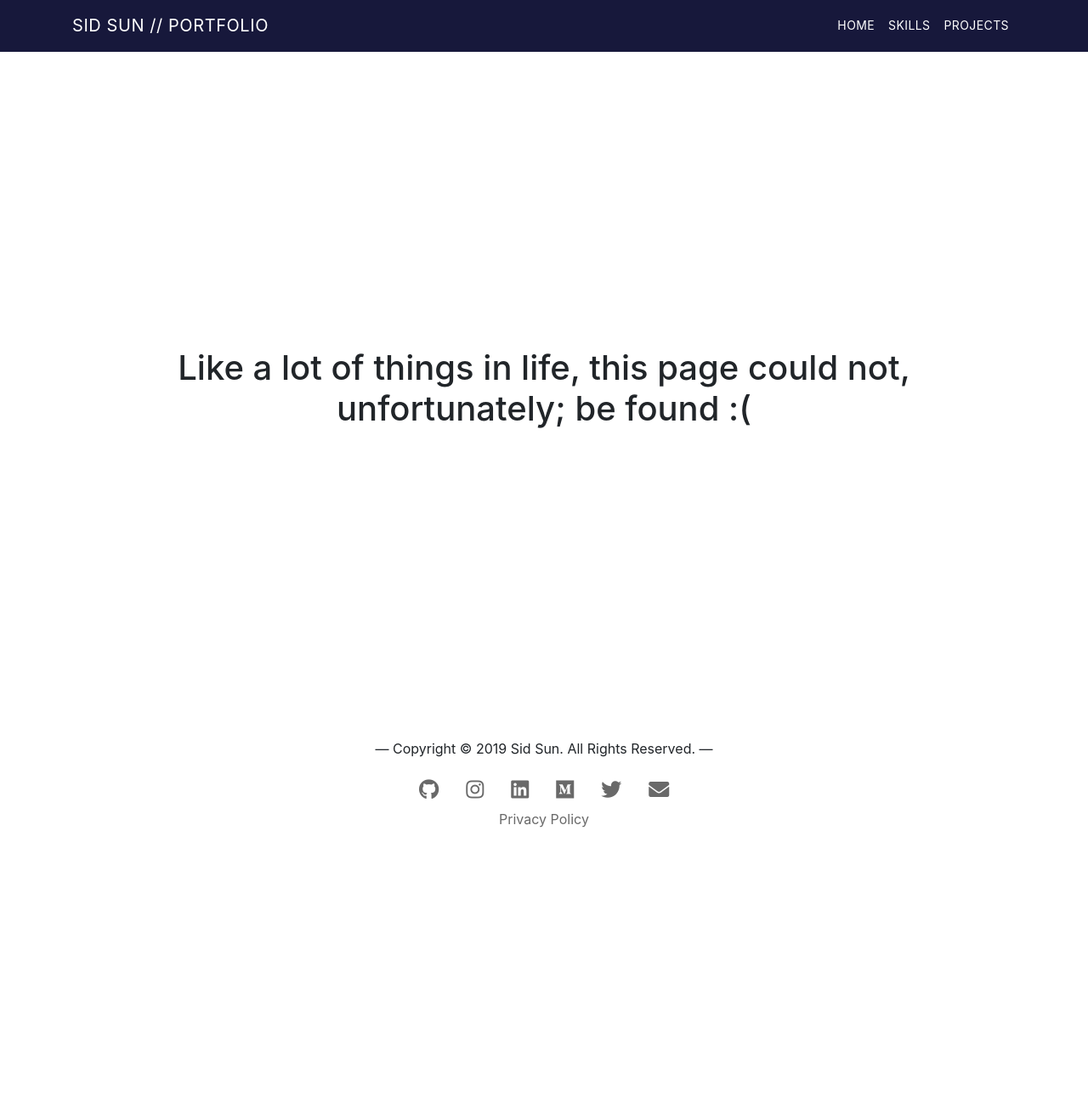
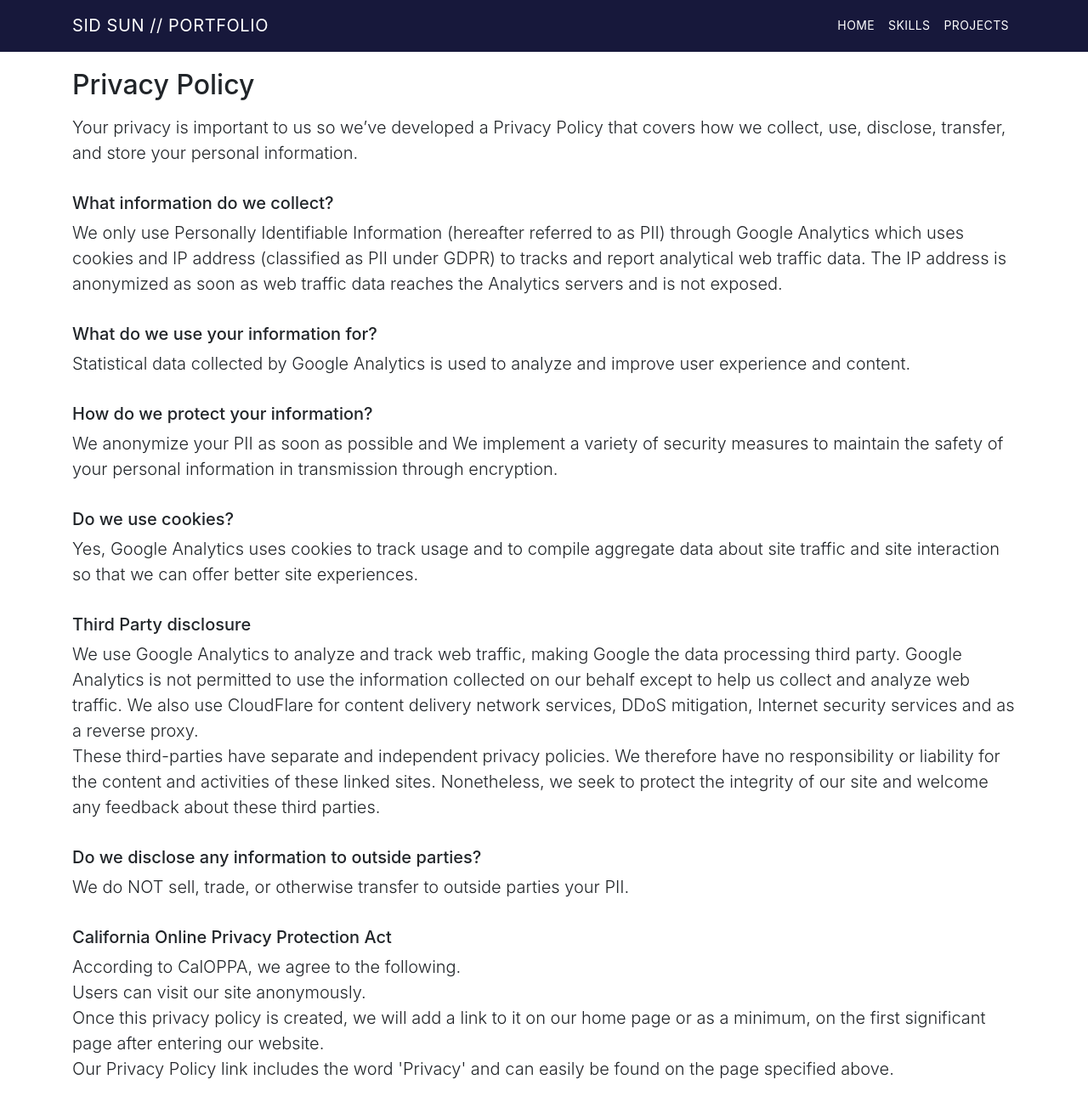
Before and after one commit to Sid-Sun/portfolio, a React (Create React App) app: page /policy in a window 1280 px wide. Shown: the top 1297 px of the page at 85% size. Before the commit the page ends 1000 px from the top, so only its background shows below. Built offline with nearby package versions, Linux system fonts and the light colour scheme.

Commit message:
Add privacy policy & geeneral updates
Signed-off-by: Sid Sun <sid@sidsun.com>

```diff
--- /dev/null
+++ b/src/components/Policy/Policy.js
@@ -0,0 +1,126 @@
+import React, {Component} from 'react';
+import Container from "react-bootstrap/Container";
+
+export default class Policy extends Component {
+    componentDidMount() {
+        window.scrollTo(0, 0);
+    }
+    render() {
+        return (
+            <div className="policy">
+                <div className="tableView text-black-75 py-1">
+                    <Container className="align-content-center">
+                        <div>
+                            <h2 className="py-3 mb-0">
+                                Privacy Policy
+                            </h2>
+                            <p className="lead">
+                                Your privacy is important to us so we’ve developed a Privacy Policy that covers how we
+                                collect, use, disclose, transfer, and store your personal information.
+                            </p>
+                            <h5 className="pt-3">
+                                What information do we collect?
+                            </h5>
+                            <p className="lead">
+                                We only use Personally Identifiable Information (hereafter referred to as PII) through
+                                Google Analytics which uses cookies and IP address (classified as PII under GDPR) to
+                                tracks and report analytical web traffic data. The IP address is anonymized as soon as
+                                web traffic data reaches the Analytics servers and is not exposed.
+                            </p>
+                            <h5 className="pt-3">
+                                What do we use your information for?
+                            </h5>
+                            <p className="lead">
+                                Statistical data collected by Google Analytics is used to analyze and improve user
+                                experience and content.
+                            </p>
+                            <h5 className="pt-3">
+                                How do we protect your information?
+                            </h5>
+                            <p className="lead">
+                                We anonymize your PII as soon as possible and We implement a variety of security
+                                measures to maintain the safety of your personal information in transmission through
+                                encryption.
+                            </p>
+                            <h5 className="pt-3">
+                                Do we use cookies?
+                            </h5>
+                            <p className="lead">
+                                Yes, Google Analytics uses cookies to track usage and to compile aggregate data
+                                about site traffic and site interaction so that we can offer better site experiences.
+                            </p>
+                            <h5 className="pt-3">
+                                Third Party disclosure
+                            </h5>
+                            <p className="lead">
+                                We use Google Analytics to analyze and track web traffic, making Google the data
+                                processing third party. Google Analytics is not permitted to use
+                                the information collected on our behalf except to help us collect and analyze web
+                                traffic.
+                                We also use CloudFlare for content delivery network services, DDoS mitigation, Internet
+                                security services and as a reverse proxy. <br/> These third-parties have separate and
+                                independent
+                                privacy policies. We therefore have no responsibility or liability for the content and
+                                activities of these linked sites. Nonetheless, we seek to protect the integrity of our
+                                site and welcome any feedback about these third parties.
+                            </p>
+                            <h5 className="pt-3">
+                                Do we disclose any information to outside parties?
+                            </h5>
+                            <p className="lead">
+                                We do NOT sell, trade, or otherwise transfer to outside parties your PII.
+                            </p>
+                            <h5 className="pt-3">
+                                California Online Privacy Protection Act
+                            </h5>
+                            <p className="lead">According to CalOPPA, we agree to the following. <br/>
+                                Users can visit our site anonymously. <br/>Once this privacy policy is
+                                created, we will add a link to it on our home page or as a minimum, on the first
+                                significant
+                                page after entering our website.<br/>Our Privacy Policy link includes the word 'Privacy'
+                                and
+                                can easily be found on the page specified above.
+                            </p>
+                            <h5 className="pt-3">
+                                Does our site allow third-party behavioral tracking?
+                            </h5>
+                            <p className="lead">
+                                Yes, we use Google Analytics to track and collect analytical web traffic data.
+                            </p>
+                            <h5 className="pt-3">
+                                Your Consent
+                            </h5>
+                            <p className="lead">
+                                By using our site, you consent to our website's privacy policy.
+                            </p>
+                            <h5 className="pt-3">
+                                Changes to our Privacy Policy
+                            </h5>
+                            <p className="lead">
+                                If we decide to change our privacy policy, we will post those changes on this page, and
+                                update the Privacy Policy modification date below.
+                                This policy was last modified on 23/09/2019 (DD/MM/YYYY).
+                            </p>
+                            <h5 className="pt-3">
+                                Contact US
+                            </h5>
+                            <p className="lead">
+                                If there are any questions, feedback or suggestion regarding this privacy policy and our
+                                website, you may contact us using the information provided below in the footer.
+                            </p>
+                            {/*<h5 className="pt-3">*/}
+                            {/*  What information do we collect?*/}
+                            {/*</h5>*/}
+                            {/*<p className="lead">*/}
+                            {/*  We only use Personally Identifiable Information (hereafter referred to as PII) through*/}
+                            {/*  Google Analytics which uses cookies and IP address (classified as PII under GDPR) to*/}
+                            {/*  tracks and report analytical web traffic data. The IP address is anonymized as soon as*/}
+                            {/*  web traffic data reaches the Analytics servers and is not exposed.*/}
+                            {/*</p>*/}
+                        </div>
+                    </Container>
+                </div>
+            </div>
+        )
+    }
+}
--- a/src/components/Projects/Projects.js
+++ b/src/components/Projects/Projects.js
@@ -57,7 +57,7 @@ export default class Projects extends PureComponent {
     render() {
         return (
             <div className="projects">
-                <div className="tableView text-black-75 py-5">
+                <div className="tableView text-black-75 py-3">
                     <Container className="align-content-center">
                         <div>
                             <h2>
--- a/src/components/Root.js
+++ b/src/components/Root.js
@@ -7,6 +7,7 @@ import Projects from './Projects/Projects'
 // import ProjectDetails from "./Projects/ProjectDetails/ProjectDetails";
 import Footer from "./Footer/Footer";
 import NotFound from "./NotFound/NotFound";
+import Policy from "./Policy/Policy";
 
 export default class Root extends PureComponent {
     render() {
@@ -22,6 +23,7 @@ export default class Root extends PureComponent {
                         <Route path="/skills" component={Skills}/>
                         {/*<Route path="/projects/:project" component={ProjectDetails}/>*/}
                         <Route path="/projects" component={Projects}/>
+                        <Route path="/policy" component={Policy}/>
                         <Route path="/" component={NotFound}/>
                         {/*<Route path="/socials" render={() => <h1>Socials</h1>}/>*/}
                     </Switch>
--- a/src/components/Skills/Skills.js
+++ b/src/components/Skills/Skills.js
@@ -14,7 +14,7 @@ export default class Skills extends PureComponent {
     render() {
         return (
             <div className="skills">
-                <div className="tableView text-black-75 py-5">
+                <div className="tableView text-black-75 py-3">
                     <Container className="align-content-center">
                         <div>
                             <h2>
```
